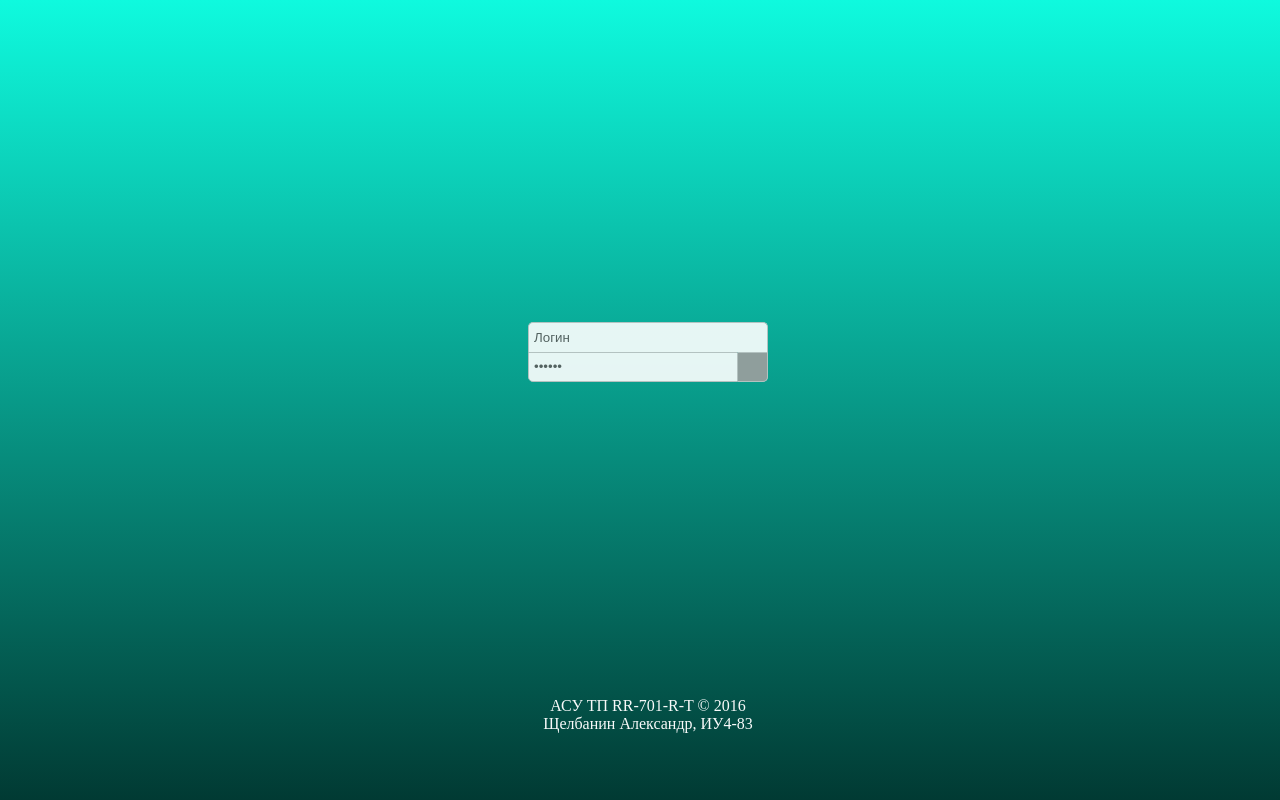
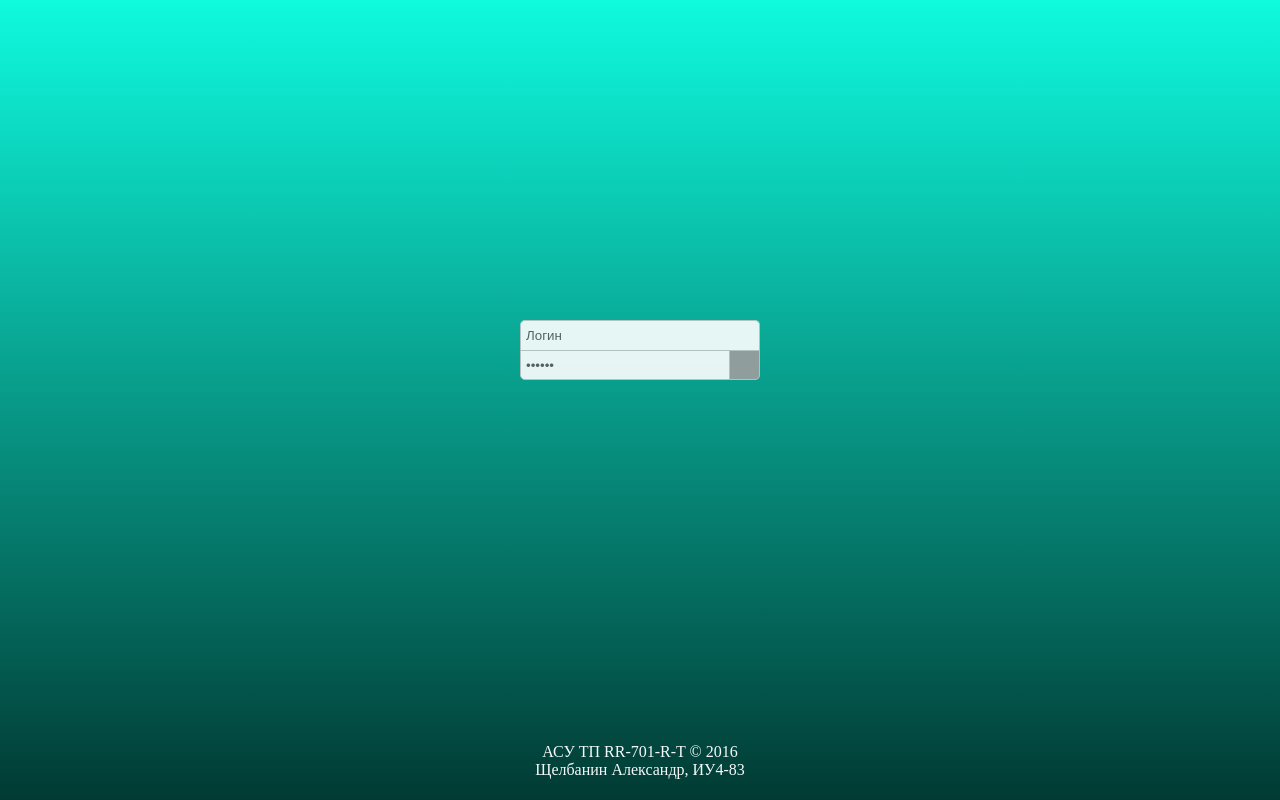
Before and after one commit to Shelbanin/asu_dz, a PHP site: page /login.html in a window 1280 px wide. Run offline with PHP 8.4, Linux system fonts and the light colour scheme; grey boxes are pictures that could not be loaded.

Commit message:
Обновлена форма логина

```diff
--- a/login.html
+++ b/login.html
@@ -14,10 +14,11 @@
 				<input type="password" name="password" required onClick="clearField(this)" onBlur="cursorLeft(this)" value="Пароль">
 				<input type="submit" value="">
 			</form>
-			<div class="clear-block"></div>
-			<p>
-				АСУ ТП RR-701-R-T © 2016 <br> Щелбанин Александр, ИУ4-83
-			</p>
+			<div id="footer">
+				<p>
+					АСУ ТП RR-701-R-T © 2016 <br> Щелбанин Александр, ИУ4-83
+				</p>
+			</div>
 		</div>
 	</body>
 </html>
--- a/static/style/login.css
+++ b/static/style/login.css
@@ -1,11 +1,16 @@
-body {
+html, body {
+    height: 100%;
 	width: 100%;
 	background: linear-gradient(to top, #013a33, #0ffade);
+    margin: 0;
 }
 
 #wrapper {
 	width: 240px;
 	margin: 0 auto;
+    min-height: 100%;
+    position: relative;
+    box-sizing: border-box;
 }
 
 .clear-block {
@@ -60,7 +65,18 @@ input[type="submit"]:active {
 	cursor: pointer;
 }
 
-p {
+#footer {
+	position: absolute;
+	width: 100%;
+	height: auto;
+	left:0;
+	bottom: 0;
+	box-sizing: border-box;
+	padding: 5px;
+	color: #bae9ff;
+}
+
+#footer p {
 	text-align: center;
 	opacity: 0.97;
 	color: #ffffff;
```
